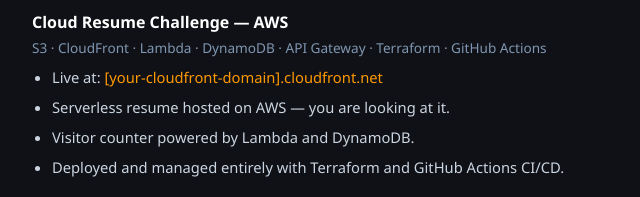
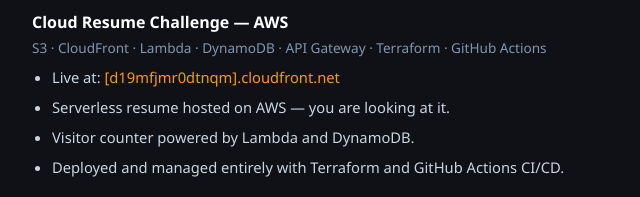
Before and after one commit to RavjotD/cloud-resume-challenge-aws, a plain HTML site: page website/index.html in a window 1280 px wide. Shown: the part 1622-1819 px from the top of the page, 202-842 px from the left. Drawn offline with Linux system fonts and the light colour scheme; no server answers.

Commit message:
Update projects section with live CloudFront URL

```diff
--- a/website/index.html
+++ b/website/index.html
@@ -228,7 +228,7 @@
       <ul>
         <li>Live at:
           <a href="https://d19mfjmr0dtnqm.cloudfront.net/">
-            [your-cloudfront-domain].cloudfront.net
+            [d19mfjmr0dtnqm].cloudfront.net
           </a>
         </li>
         <li>Serverless resume hosted on AWS — you are looking at it.</li>
```
